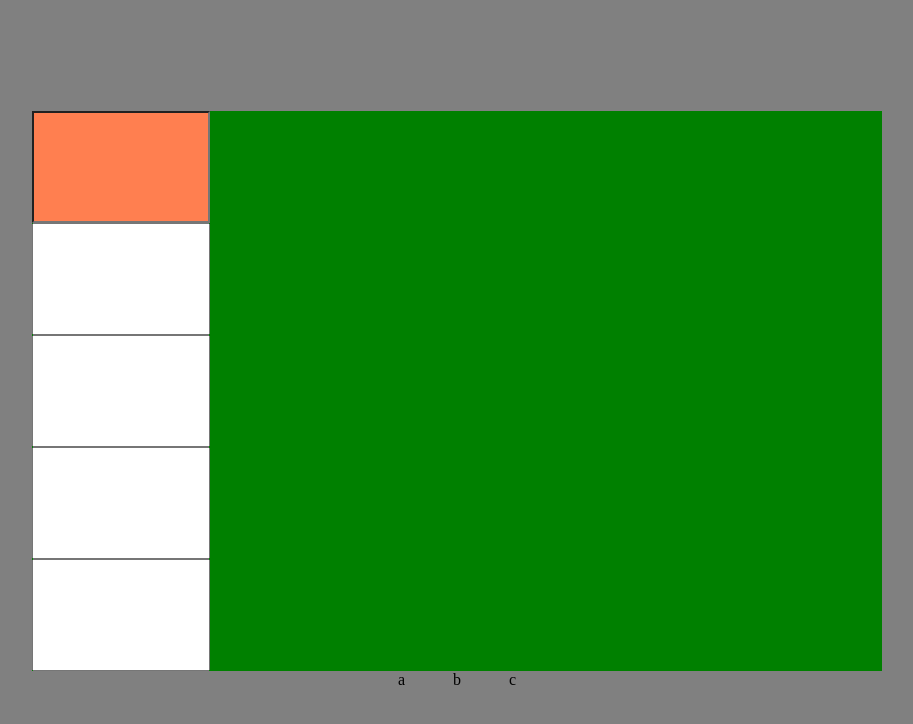
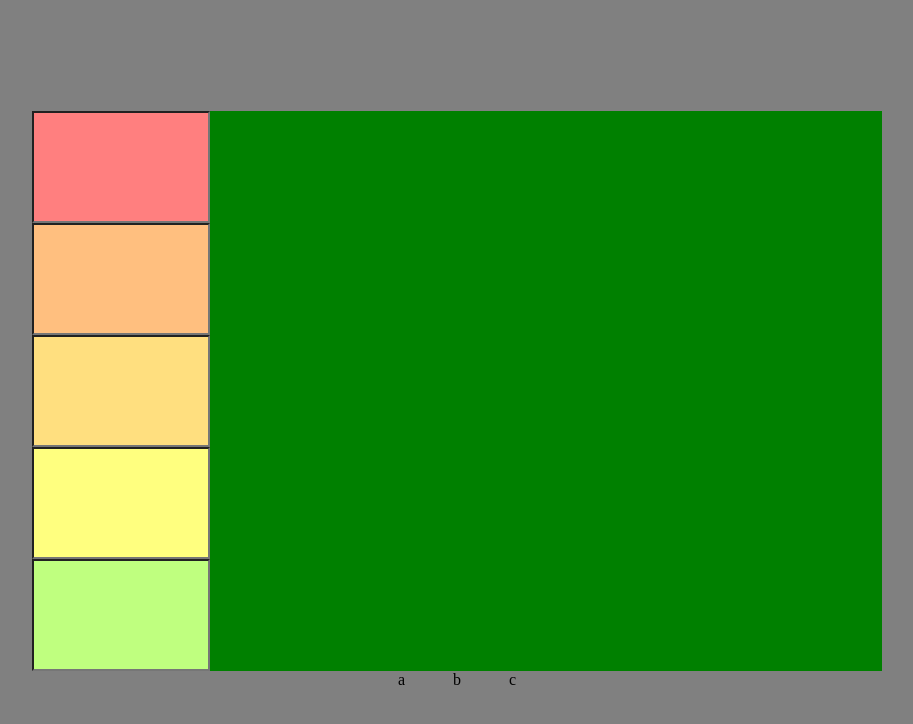
Before and after one commit to mmiglioranza22/tierlist-maker-clone, a plain HTML site: page index.html in a window 1280 px wide. Shown: the whole page, without its empty margins (183-1096 px from the left). Drawn offline with Linux system fonts and the light colour scheme.

Commit message:
Tier colors updated for inputs

```diff
--- a/modules/DoublyLinkedList.js
+++ b/modules/DoublyLinkedList.js
@@ -1,7 +1,7 @@
 import Node from './Node.js'
 class DoublyLinkedList {
-   constructor(){
-       this.name = 'LinkedList'
+   constructor(name){
+       this.name = `${name}-tier`
        this.head = null
        this.tail = null
        this._length = 0
--- a/styles.css
+++ b/styles.css
@@ -34,5 +34,21 @@ input {
 }
 
 #S {
-  background-color: coral;
+  background-color: rgb(255, 127, 127);
 }
+
+#A {
+  background-color: rgb(255, 191, 127);
+}
+
+#B {
+  background-color: rgb(255, 223, 127);
+}
+
+#C {
+  background-color: rgb(255, 255, 127);
+}
+
+#D {
+  background-color: rgb(191, 255, 127);
+}
```
